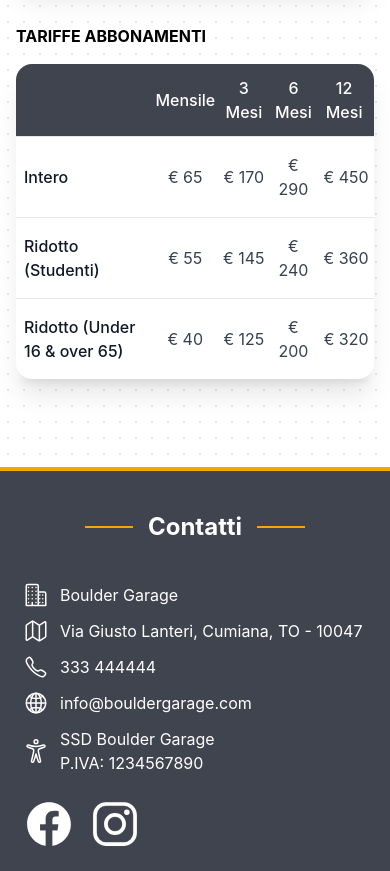
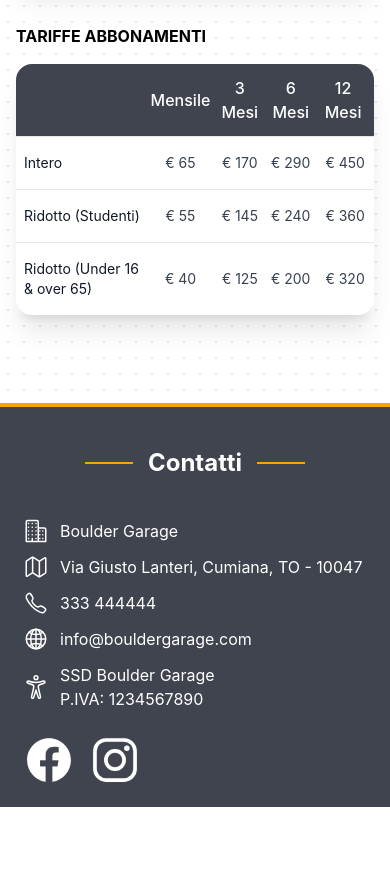
Before and after one commit to anbruni/boulder-garage-gym-website, a React (Create React App) app: page /orariapertura in a window 390 px wide. Shown: the part 3180-4051 px from the top of the page. After the commit the page ends 3987 px from the top, so only its background shows below. Built offline with nearby package versions, Linux system fonts and the light colour scheme.

Commit message:
dd-courses-prices-sections-2

```diff
--- a/src/Prices.js
+++ b/src/Prices.js
@@ -123,11 +123,11 @@ const Prices = () => {
                                 { name: 'Ridotto (Under 16 & over 65)', prices: ['€ 40', '€ 125', '€ 200', '€ 320'] },
                             ].map((row, index) => (
                                 <tr key={index} className="border-t">
-                                    <td className="pl-2 md:pl-6 pr-1 py-4 text-m md:text-l font-medium text-gray-900">
+                                    <td className="pl-2 md:pl-6 pr-1 py-4 text-sm md:text-base font-baseedium text-gray-900">
                                         {row.name}
                                     </td>
                                     {row.prices.map((price, i) => (
-                                        <td key={i} className="px-1 py-4 text-m md:text-l text-gray-700 text-center">
+                                        <td key={i} className="px-1 py-4 text-sm md:text-base text-gray-700 text-center">
                                             {price}
                                         </td>
                                     ))}
```
